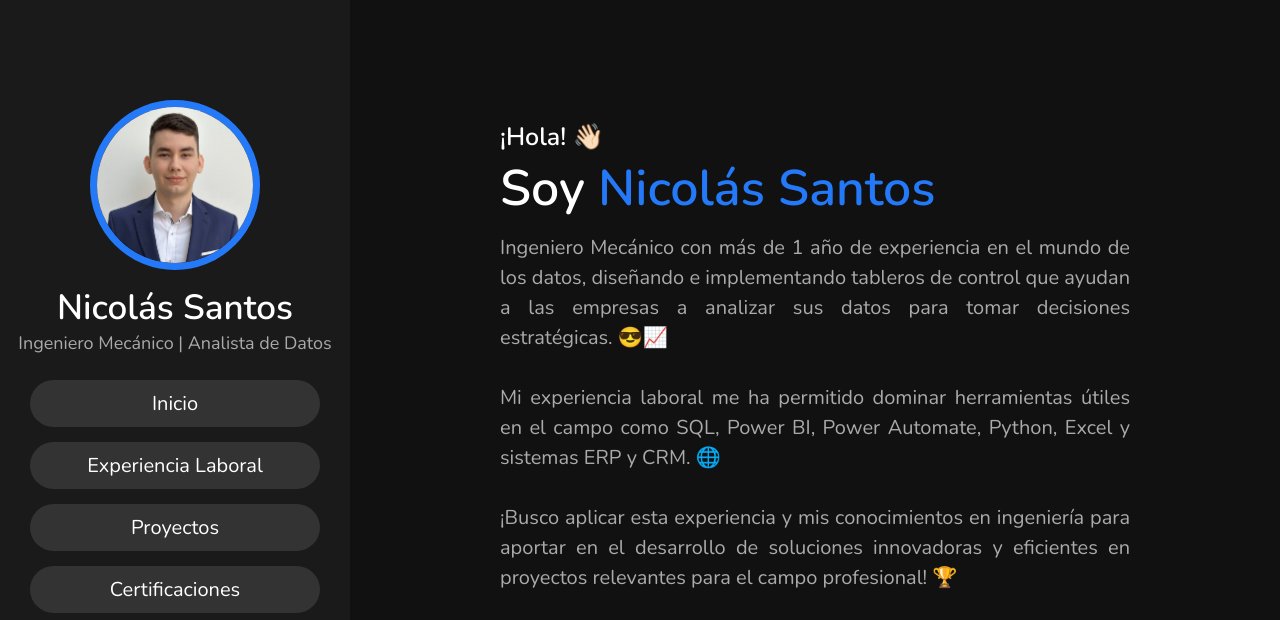
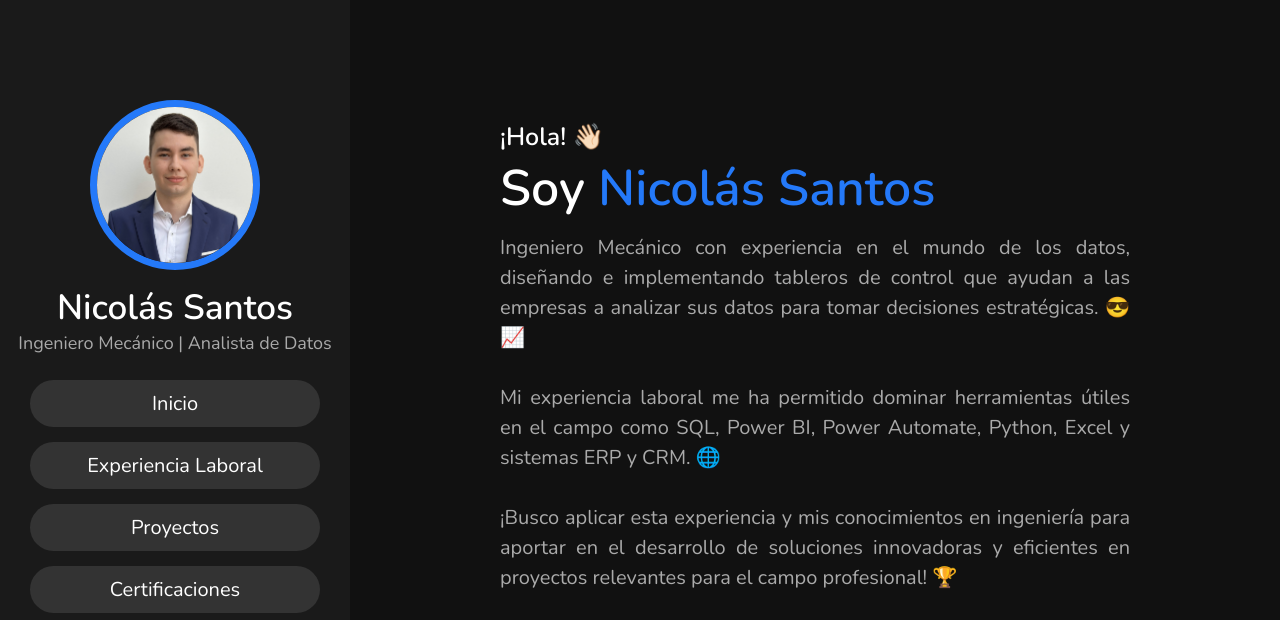
Before and after one commit to NicoSC777/NicoSC777.github.io, a plain HTML site: page index.html in a window 1280 px wide. Shown: the top 620 px of the page. Drawn offline with nearby package versions, Linux system fonts and the light colour scheme.

Commit message:
Update index.html

```diff
--- a/index.html
+++ b/index.html
@@ -46,7 +46,7 @@
 
     <h3>¡Hola! 👋🏻</h3>
     <h1>Soy <span>Nicolás Santos</span></h1>
-    <p> Ingeniero Mecánico con más de 1 año de experiencia en el mundo de los datos, diseñando e implementando tableros de control que ayudan a las empresas a analizar sus datos para tomar decisiones estratégicas. 😎📈
+    <p> Ingeniero Mecánico con experiencia en el mundo de los datos, diseñando e implementando tableros de control que ayudan a las empresas a analizar sus datos para tomar decisiones estratégicas. 😎📈
         <br><br>
         Mi experiencia laboral me ha permitido dominar herramientas útiles en el campo como SQL, Power BI, Power Automate, Python, Excel y sistemas ERP y CRM. 🌐
         <br><br>
```
